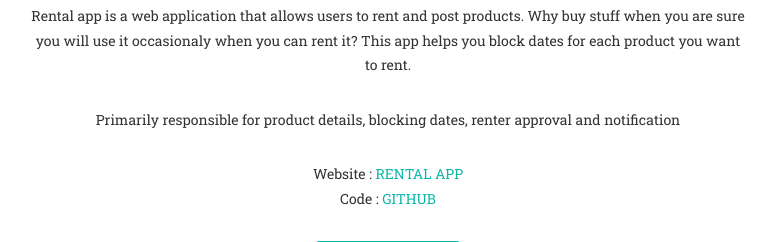
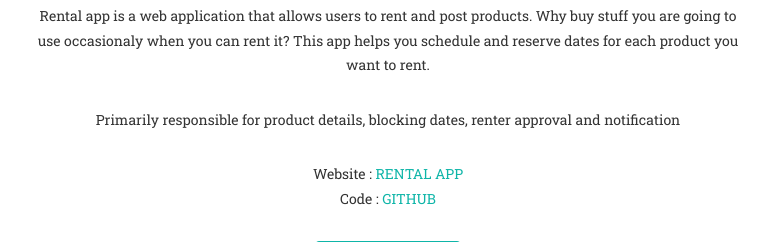
Before and after one commit to kavyanagaraj/Kavya_Portfolio, a Node server app: page / in a window 1280 px wide, after a click that opens the changed part. Shown: the part 575-817 px from the top of the page, without its empty margins (252-1027 px from the left). Run offline with Node 20, Linux system fonts and the light colour scheme; some libraries are stand-ins or nearby versions; some web fonts are replaced.

Commit message:
Made changes to the description of few projects

```diff
--- a/views/index.ejs
+++ b/views/index.ejs
@@ -383,7 +383,7 @@
                                 <div class ="video-container">
                                     <iframe  width="560" height="315" src ="https://www.youtube.com/embed/cXC8mXgmm70" frameborder="0" allowfullscreen></iframe>
                                 </div>
-                                <p>Rental app is a web application that allows users to rent and post products. Why buy stuff when you are sure you will use it occasionaly when you can rent it? This app helps you block dates for each product you want to rent.</p>
+                                <p>Rental app is a web application that allows users to rent and post products. Why buy stuff you are going to use occasionaly when you can rent it? This app helps you schedule and reserve dates for each product you want to rent.</p>
                                 <p>Primarily responsible for product details, blocking dates, renter approval and notification</p>
                                 <p>
                                     Website : <a href="http://our-things.herokuapp.com/" target="_blank">RENTAL APP</a> <br>
@@ -484,7 +484,7 @@
                                 <div class ="video-container">
                                   <iframe width="560" height="315" src="https://youtube.com/embed/V_yDTpPPexM" frameborder="0" allowfullscreen></iframe>
                                 </div>
-                                <p>Survey app is a web application where user can create polls and vote. Created the whole application from front end to the back end in two hours.</p>
+                                <p>Survey app is a web application where users can create polls and vote. Created the whole application from front end to the back end in two hours.</p>
                                 <p>Code : <a href="https://github.com/kavyanagaraj/MEAN/tree/master/Survey" target="_blank">GITHUB</a></p>
                                 <button type="button" class="btn btn-primary" data-dismiss="modal"> Close Project</button>
                             </div>
@@ -510,10 +510,10 @@
                         <div class="col-lg-8 col-lg-offset-2">
                             <div class="modal-body">
                                 <!-- Project Details Go Here -->
-                                <h2>Dispensary Locator</h2>
+                                <h2>LocateIt</h2>
                                 <p class="item-intro text-muted">Technologies used: Javascript, jQuery, HTML, CSS, Bootstrap, Google Maps API, Data.gov API</p>
                                 <img class="img-responsive img-centered" src="img/portfolio/dispensary.png" alt="">
-                                <p>Dispensary Locator is a simple web application built in less than 24 hours that utilizes Data.gov information and Google Maps API to map medical dispensaries throughout the city of San Francisco. Worked on curating the data from the API and getting markers on the map.</p>
+                                <p>LocateIt is a simple web application built in less than 24 hours that utilizes Data.gov information and Google Maps API to map medical dispensaries throughout the city of San Francisco. Worked on curating the data from the API and getting markers on the map.</p>
                                 <button type="button" class="btn btn-primary" data-dismiss="modal">Close Project</button>
                             </div>
                         </div>
```
